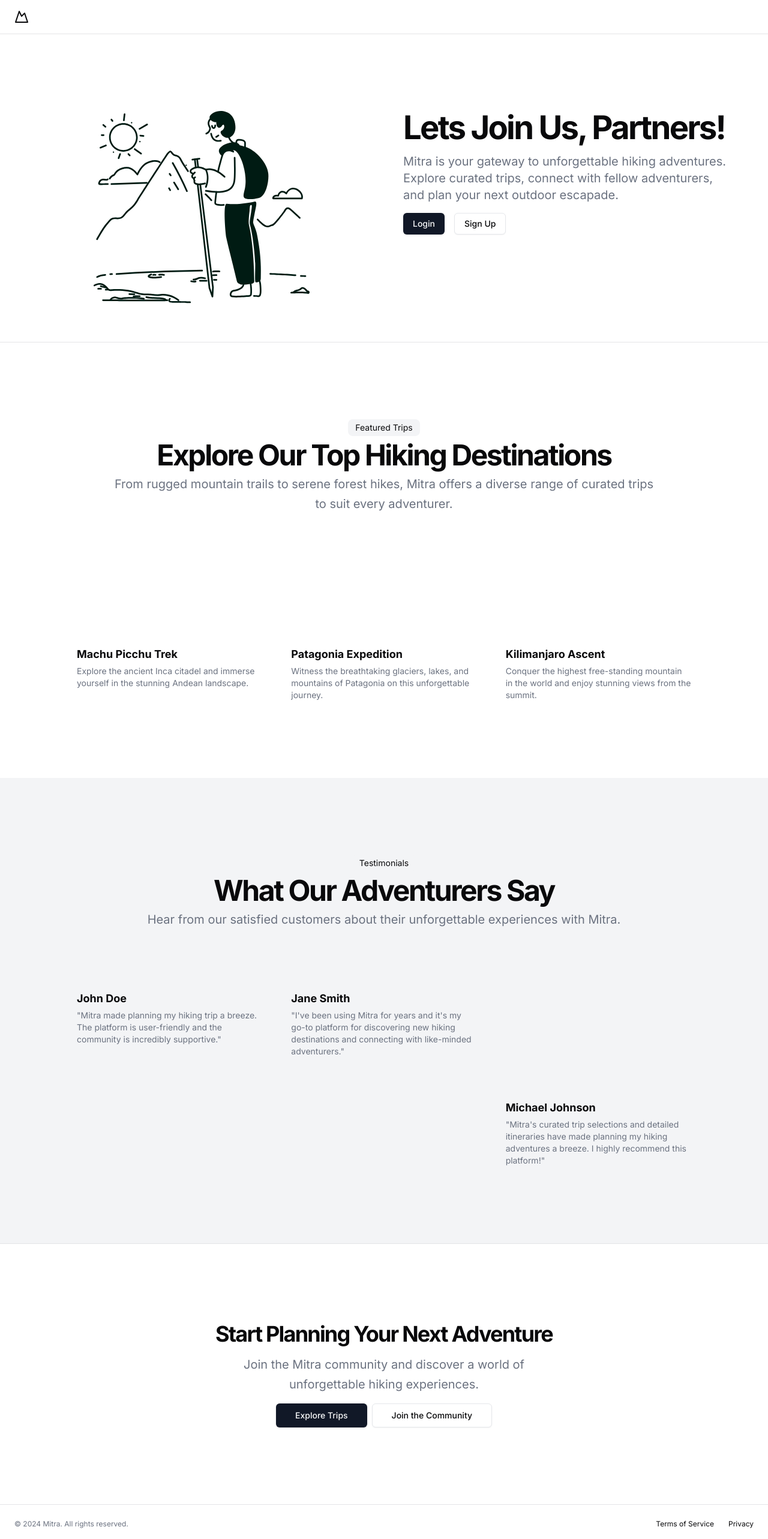
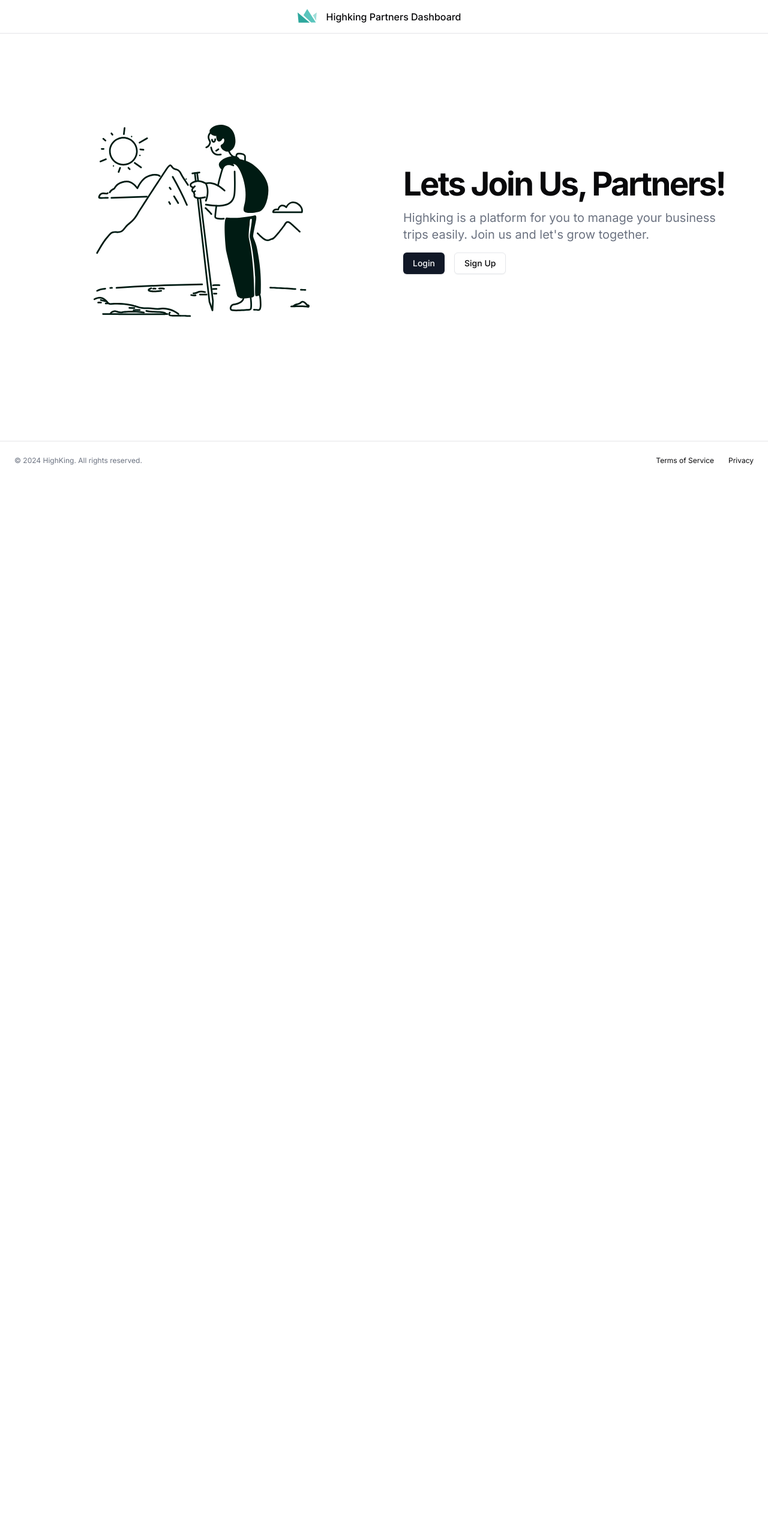
Before and after one commit to ENTS-H104/highking-partners-web, a Next.js app: page / in a window 1280 px wide. Shown: the top 2566 px of the page at 60% size. After the commit the page ends 800 px from the top, so only its background shows below. Built offline with nearby package versions, Linux system fonts and the light colour scheme.

Commit message:
fix: layout landing page

```diff
--- a/app/layout.tsx
+++ b/app/layout.tsx
@@ -1,13 +1,13 @@
 import type { Metadata } from "next";
 import { Inter } from "next/font/google";
 import "./globals.css";
-import { Toaster } from 'sonner';
+import { Toaster } from "sonner";
 
 const inter = Inter({ subsets: ["latin"] });
 
 export const metadata: Metadata = {
-  title: "Create Next App",
-  description: "Generated by create next app",
+  title: "Highking Partner",
+  description: "Highking Partner Dashboard",
 };
 
 export default function RootLayout({
@@ -17,6 +17,11 @@ export default function RootLayout({
 }>) {
   return (
     <html lang="en">
+      <head>
+        <title>Highking Partner</title>
+        <meta name="description" content="Highking Partner Dashboard" />
+        <link rel="icon" href="/logo_highking_fill.svg" type="image/svg+xml" />
+      </head>
       <body className={inter.className}>{children}</body>
     </html>
   );
--- a/app/page.tsx
+++ b/app/page.tsx
@@ -4,24 +4,33 @@
  * Documentation: https://v0.dev/docs#integrating-generated-code-into-your-nextjs-app
  */
 import Link from "next/link";
+import Image from "next/image";
 
 export default function Component() {
   return (
     <div className="flex flex-col min-h-[100dvh]">
-      <header className="px-4 lg:px-6 h-14 flex items-center">
-        <Link
-          href="#"
-          className="flex items-center justify-center"
-          prefetch={false}
-        >
-          <MountainIcon className="h-6 w-6" />
-          <span className="sr-only">Mitra</span>
-        </Link>
+      <header className="fixed top-0 left-0 right-0 h-14 flex items-center justify-center border-b bg-white z-10">
+        <Image
+          src="/logo_highking_fill.svg"
+          alt="Highking Logo"
+          width={32}
+          height={32}
+          className="-mt-0.5"
+        />
+        <p className="mx-4 font-medium">Highking Partners Dashboard</p>
       </header>
       <main className="flex-1">
-        <section className="w-full pt-12 md:pt-24 lg:pt-32 border-y">
+        <div
+          style={{
+            display: "flex",
+            justifyContent: "center",
+            alignItems: "center",
+            minHeight: "100vh",
+          }}
+        >
+          <section className="w-full">
             <div className="px-4 md:px-6 space-y-10 xl:space-y-16">
-            <div className="grid max-w-[1300px] mx-auto gap-4 px-4 sm:px-6  md:mb-16 md:px-10 md:grid-cols-2 md:gap-16">
+              <div className="grid max-w-[1300px] mx-auto gap-4 px-4 sm:px-6  md:mb-16 md:px-10 md:grid-cols-2 md:gap-16 items-center justify-center">
                 <div>
                   <img
                     src="/iv_highking.svg"
@@ -35,9 +44,8 @@ export default function Component() {
                     Lets Join Us, Partners!
                   </h1>
                   <p className="mx-auto max-w-[700px] text-gray-500 md:text-xl dark:text-gray-400">
-                  Mitra is your gateway to unforgettable hiking adventures.
-                  Explore curated trips, connect with fellow adventurers, and
-                  plan your next outdoor escapade.
+                    Highking is a platform for you to manage your business trips
+                    easily. Join us and let's grow together.
                   </p>
                   <div className="space-x-4">
                     <Link
@@ -59,165 +67,11 @@ export default function Component() {
               </div>
             </div>
           </section>
-        <section className="w-full py-12 md:py-24 lg:py-32">
-          <div className="container space-y-12 px-4 md:px-6">
-            <div className="flex flex-col items-center justify-center space-y-4 text-center">
-              <div className="space-y-2">
-                <div className="inline-block rounded-lg bg-gray-100 px-3 py-1 text-sm dark:bg-gray-800">
-                  Featured Trips
         </div>
-                <h2 className="text-3xl font-bold tracking-tighter sm:text-5xl">
-                  Explore Our Top Hiking Destinations
-                </h2>
-                <p className="max-w-[900px] text-gray-500 md:text-xl/relaxed lg:text-base/relaxed xl:text-xl/relaxed dark:text-gray-400">
-                  From rugged mountain trails to serene forest hikes, Mitra
-                  offers a diverse range of curated trips to suit every
-                  adventurer.
-                </p>
-              </div>
-            </div>
-            <div className="mx-auto grid items-start gap-8 sm:max-w-4xl sm:grid-cols-2 md:gap-12 lg:max-w-5xl lg:grid-cols-3">
-              <div className="grid gap-1">
-                <img
-                  src="/placeholder.svg"
-                  width="300"
-                  height="200"
-                  alt="Trip"
-                  className="mx-auto aspect-video overflow-hidden rounded-xl object-cover"
-                />
-                <h3 className="text-lg font-bold">Machu Picchu Trek</h3>
-                <p className="text-sm text-gray-500 dark:text-gray-400">
-                  Explore the ancient Inca citadel and immerse yourself in the
-                  stunning Andean landscape.
-                </p>
-              </div>
-              <div className="grid gap-1">
-                <img
-                  src="/placeholder.svg"
-                  width="300"
-                  height="200"
-                  alt="Trip"
-                  className="mx-auto aspect-video overflow-hidden rounded-xl object-cover"
-                />
-                <h3 className="text-lg font-bold">Patagonia Expedition</h3>
-                <p className="text-sm text-gray-500 dark:text-gray-400">
-                  Witness the breathtaking glaciers, lakes, and mountains of
-                  Patagonia on this unforgettable journey.
-                </p>
-              </div>
-              <div className="grid gap-1">
-                <img
-                  src="/placeholder.svg"
-                  width="300"
-                  height="200"
-                  alt="Trip"
-                  className="mx-auto aspect-video overflow-hidden rounded-xl object-cover"
-                />
-                <h3 className="text-lg font-bold">Kilimanjaro Ascent</h3>
-                <p className="text-sm text-gray-500 dark:text-gray-400">
-                  Conquer the highest free-standing mountain in the world and
-                  enjoy stunning views from the summit.
-                </p>
-              </div>
-            </div>
-          </div>
-        </section>
-        <section className="w-full py-12 md:py-24 lg:py-32 bg-gray-100 dark:bg-gray-800">
-          <div className="container space-y-12 px-4 md:px-6">
-            <div className="flex flex-col items-center justify-center space-y-4 text-center">
-              <div className="space-y-2">
-                <div className="inline-block rounded-lg bg-gray-100 px-3 py-1 text-sm dark:bg-gray-800">
-                  Testimonials
-                </div>
-                <h2 className="text-3xl font-bold tracking-tighter sm:text-5xl">
-                  What Our Adventurers Say
-                </h2>
-                <p className="max-w-[900px] text-gray-500 md:text-xl/relaxed lg:text-base/relaxed xl:text-xl/relaxed dark:text-gray-400">
-                  Hear from our satisfied customers about their unforgettable
-                  experiences with Mitra.
-                </p>
-              </div>
-            </div>
-            <div className="mx-auto grid items-start gap-8 sm:max-w-4xl sm:grid-cols-2 md:gap-12 lg:max-w-5xl lg:grid-cols-3">
-              <div className="grid gap-1">
-                <img
-                  src="/placeholder.svg"
-                  width="50"
-                  height="50"
-                  alt="Avatar"
-                  className="mx-auto aspect-square overflow-hidden rounded-full object-cover"
-                />
-                <h3 className="text-lg font-bold">John Doe</h3>
-                <p className="text-sm text-gray-500 dark:text-gray-400">
-                  "Mitra made planning my hiking trip a breeze. The platform is
-                  user-friendly and the community is incredibly supportive."
-                </p>
-              </div>
-              <div className="grid gap-1">
-                <img
-                  src="/placeholder.svg"
-                  width="50"
-                  height="50"
-                  alt="Avatar"
-                  className="mx-auto aspect-square overflow-hidden rounded-full object-cover"
-                />
-                <h3 className="text-lg font-bold">Jane Smith</h3>
-                <p className="text-sm text-gray-500 dark:text-gray-400">
-                  "I've been using Mitra for years and it's my go-to platform
-                  for discovering new hiking destinations and connecting with
-                  like-minded adventurers."
-                </p>
-              </div>
-              <div className="grid gap-1">
-                <img
-                  src="/placeholder.svg"
-                  height="50"
-                  alt="Avatar"
-                  className="mx-auto object-contain"
-                />
-                <h3 className="text-lg font-bold">Michael Johnson</h3>
-                <p className="text-sm text-gray-500 dark:text-gray-400">
-                  "Mitra's curated trip selections and detailed itineraries have
-                  made planning my hiking adventures a breeze. I highly
-                  recommend this platform!"
-                </p>
-              </div>
-            </div>
-          </div>
-        </section>
-        <section className="w-full py-12 md:py-24 lg:py-32 border-t">
-          <div className="container grid items-center justify-center gap-4 px-4 text-center md:px-6">
-            <div className="space-y-3">
-              <h2 className="text-3xl font-bold tracking-tighter md:text-4xl/tight">
-                Start Planning Your Next Adventure
-              </h2>
-              <p className="mx-auto max-w-[600px] text-gray-500 md:text-xl/relaxed lg:text-base/relaxed xl:text-xl/relaxed dark:text-gray-400">
-                Join the Mitra community and discover a world of unforgettable
-                hiking experiences.
-              </p>
-            </div>
-            <div className="flex flex-col gap-2 min-[400px]:flex-row justify-center">
-              <Link
-                href="#"
-                className="inline-flex h-10 items-center justify-center rounded-md bg-gray-900 px-8 text-sm font-medium text-gray-50 shadow transition-colors hover:bg-gray-900/90 focus-visible:outline-none focus-visible:ring-1 focus-visible:ring-gray-950 disabled:pointer-events-none disabled:opacity-50 dark:bg-gray-50 dark:text-gray-900 dark:hover:bg-gray-50/90 dark:focus-visible:ring-gray-300"
-                prefetch={false}
-              >
-                Explore Trips
-              </Link>
-              <Link
-                href="#"
-                className="inline-flex h-10 items-center justify-center rounded-md border border-gray-200  bg-white px-8 text-sm font-medium shadow-sm transition-colors hover:bg-gray-100 hover:text-gray-900 focus-visible:outline-none focus-visible:ring-1 focus-visible:ring-gray-950 disabled:pointer-events-none disabled:opacity-50  dark:border-gray-800 dark:bg-gray-950 dark:hover:bg-gray-800 dark:hover:text-gray-50 dark:focus-visible:ring-gray-300"
-                prefetch={false}
-              >
-                Join the Community
-              </Link>
-            </div>
-          </div>
-        </section>
       </main>
-      <footer className="flex flex-col gap-2 sm:flex-row py-6 w-full shrink-0 items-center px-4 md:px-6 border-t">
+      <footer className="fixed bottom-0 left-0 right-0 py-6 w-full flex flex-col gap-2 sm:flex-row items-center px-4 md:px-6 border-t bg-white z-10">
         <p className="text-xs text-gray-500 dark:text-gray-400">
-          &copy; 2024 Mitra. All rights reserved.
+          &copy; 2024 HighKing. All rights reserved.
         </p>
         <nav className="sm:ml-auto flex gap-4 sm:gap-6">
           <Link
```
Also changed, not shown: public/logo_highking_fill.svg (added). Lines whose indentation alone changed are shown as unchanged.
